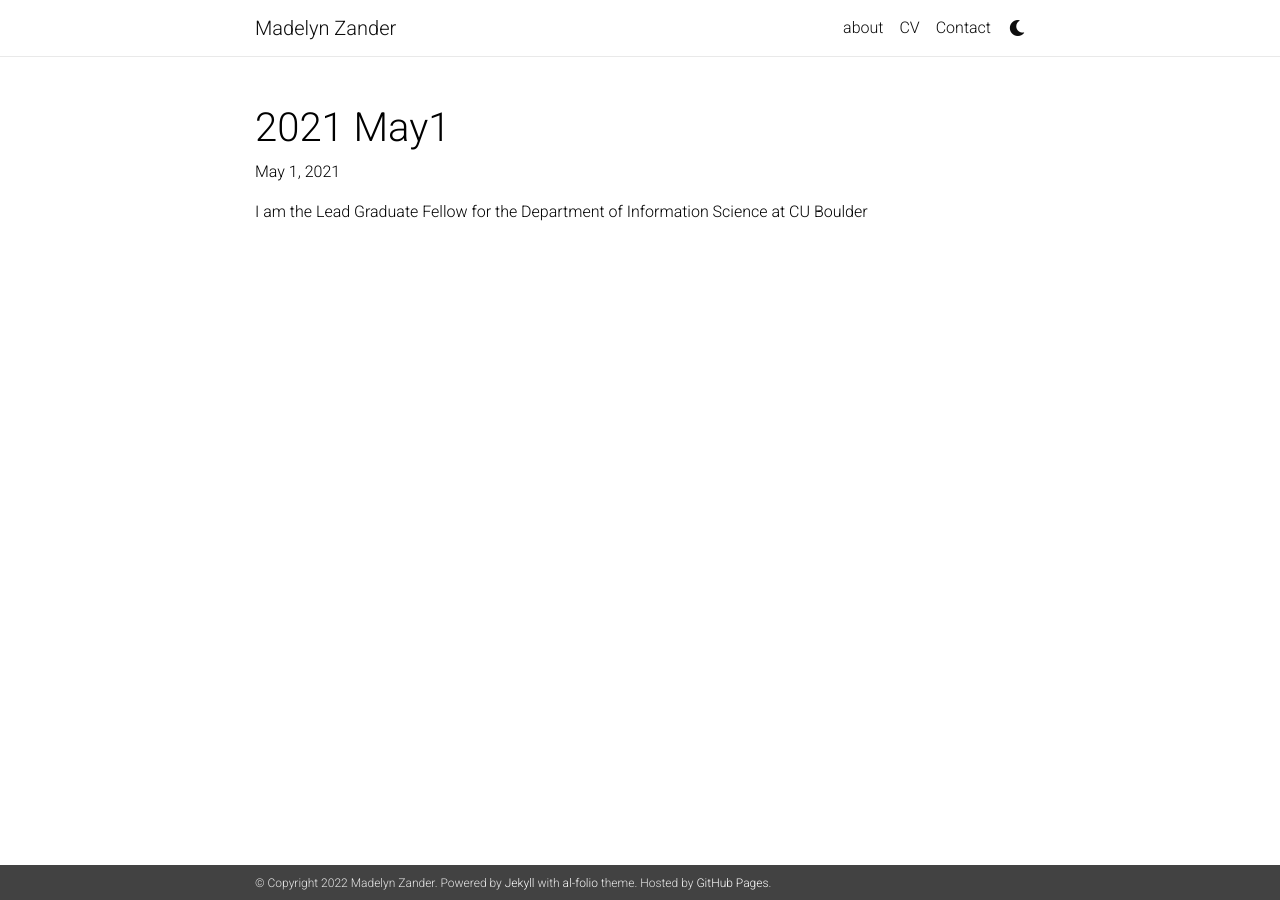
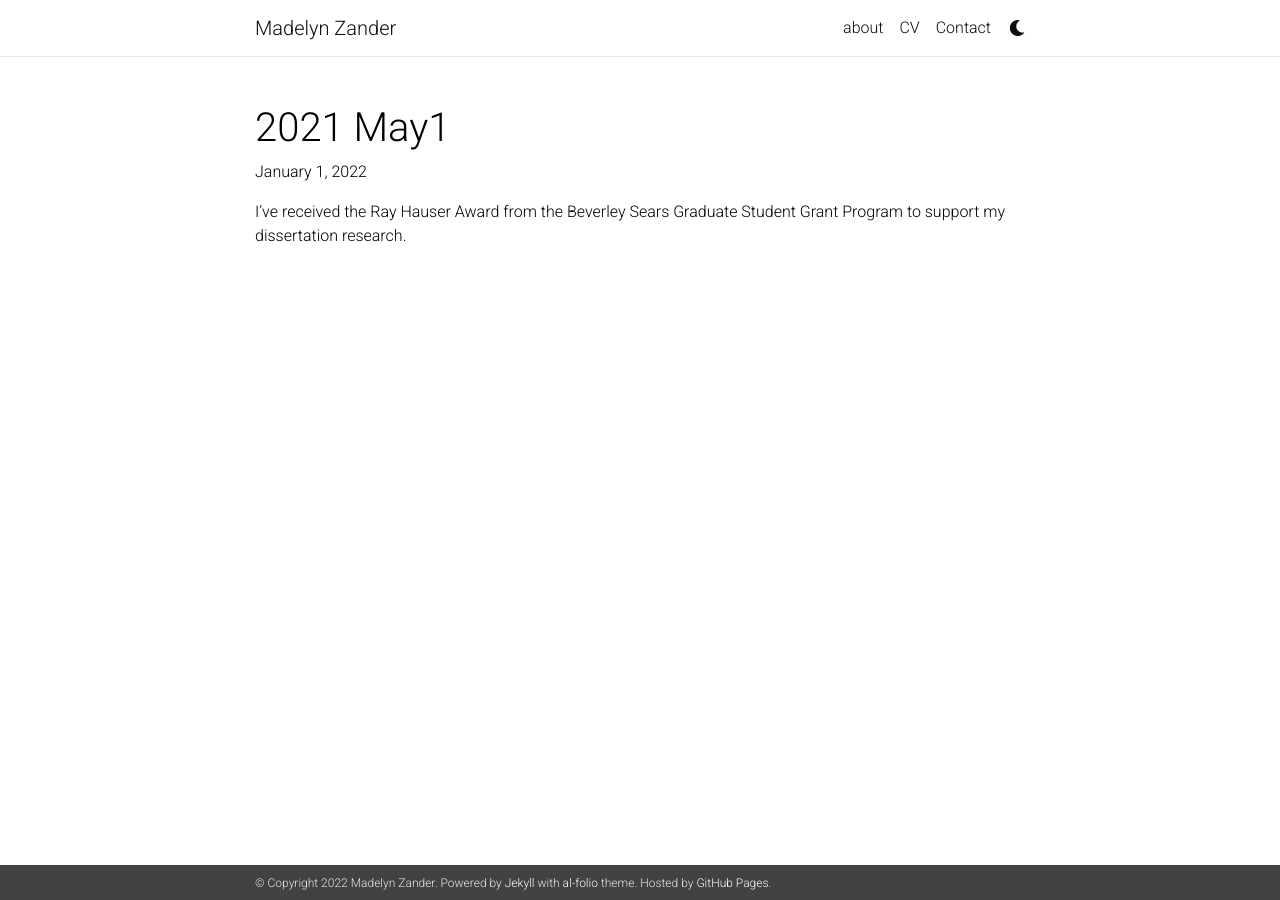
Before and after one commit to m1zander/m1zander.github.io, a Jekyll site: the page built from _news/2021-may1.md, in a window 1280 px wide. Built offline with Jekyll 4.4.1, drawn with Linux system fonts in a browser that asks for light colours; nearby versions of some CDN libraries; comment, search, counter and statistics services are not loaded; a style sheet for code colours, icons or effects is not loaded.

Commit message:
jan 2022 update news

```diff
--- a/_news/2021-may1.md
+++ b/_news/2021-may1.md
@@ -1,7 +1,8 @@
 ---
 layout: post
-date: 2021-05-01 07:59:00-0400
+date: 2022-01-01 07:59:00-0400
 inline: true
 ---
 
-I am the Lead Graduate Fellow for the Department of Information Science at CU Boulder
+I've received the Ray Hauser Award from the Beverley Sears Graduate
+Student Grant Program to support my dissertation research.
```
